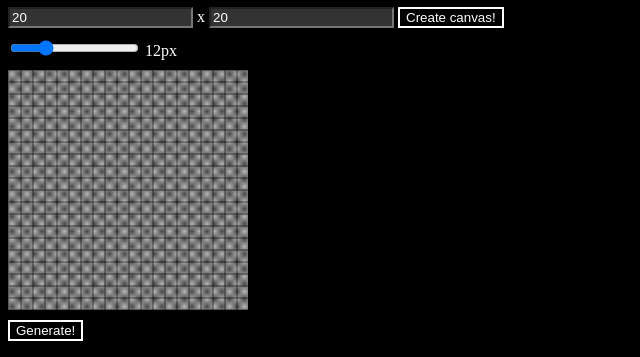
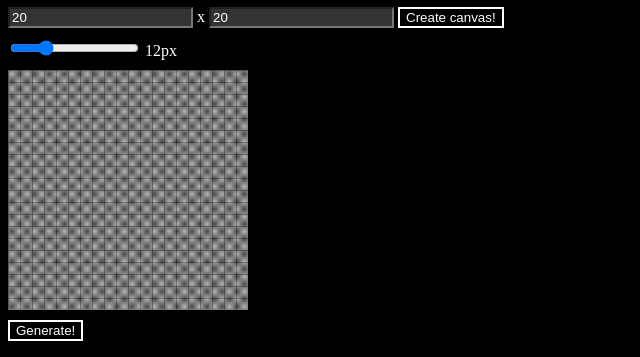
Before and after one commit to zsr2531/XpmEditor, a plain HTML site: page index.html in a window 1280 px wide. Shown: the part 221-578 px from the top of the page, 0-640 px from the left. Drawn offline with Linux system fonts and the light colour scheme.

Commit message:
Better grid borders and make transparent character a space

```diff
--- a/script.js
+++ b/script.js
@@ -33,8 +33,6 @@ function createCanvas(bypass) {
   for (let i = 0; i < count; i++) {
     const item = document.createElement("button");
     item.style.backgroundColor = "transparent";
-    item.style.border = "1px solid rgba(0,0,0,0.3)";
-    item.style.outline = "none";
     item.onmouseover = function(e) {
       if (e.buttons === 1)
         fill(e.target);
@@ -61,7 +59,9 @@ function reset(pixel) {
 }
 
 function collectColors() {
-  let obj = {};
+  let obj = {
+    transparent: " "
+  };
 
   let count = 0;
   const children = document.getElementById("pixels").children;
@@ -77,7 +77,7 @@ function collectColors() {
     obj[color] = char;
   }
 
-  obj.count = count;
+  obj.count = count + 1;
   return obj;
 }
 
@@ -145,4 +145,10 @@ function onResolutionChanged() {
   const rows = document.getElementById("row").value;
   grid.style.gridTemplateColumns = `repeat(${cols}, ${value}px)`;
   grid.style.gridTemplateRows = `repeat(${rows}, ${value}px)`;
+
+  const children = grid.children;
+  for (let i = 0; i < children.length; i++) {
+    children[i].style.width = value;
+    children[i].style.height = value;
+  }
 }
--- a/style.css
+++ b/style.css
@@ -44,3 +44,21 @@ div {
   background: url("pattern.png") repeat;
   background-size: 30px;
 }
+
+#pixels > button {
+  width: auto;
+  height: auto;
+  border-right: none;
+  border-bottom: none;
+  border-top: 1px solid rgba(0, 0, 0, 0.3);
+  border-left: 1px solid rgba(0, 0, 0, 0.3);
+  outline: none;
+}
+
+#pixels:nth-child(-n+2) {
+  border-top: none;
+}
+
+#pixels:nth-child(odd) {
+  border-left: none;
+}
```
